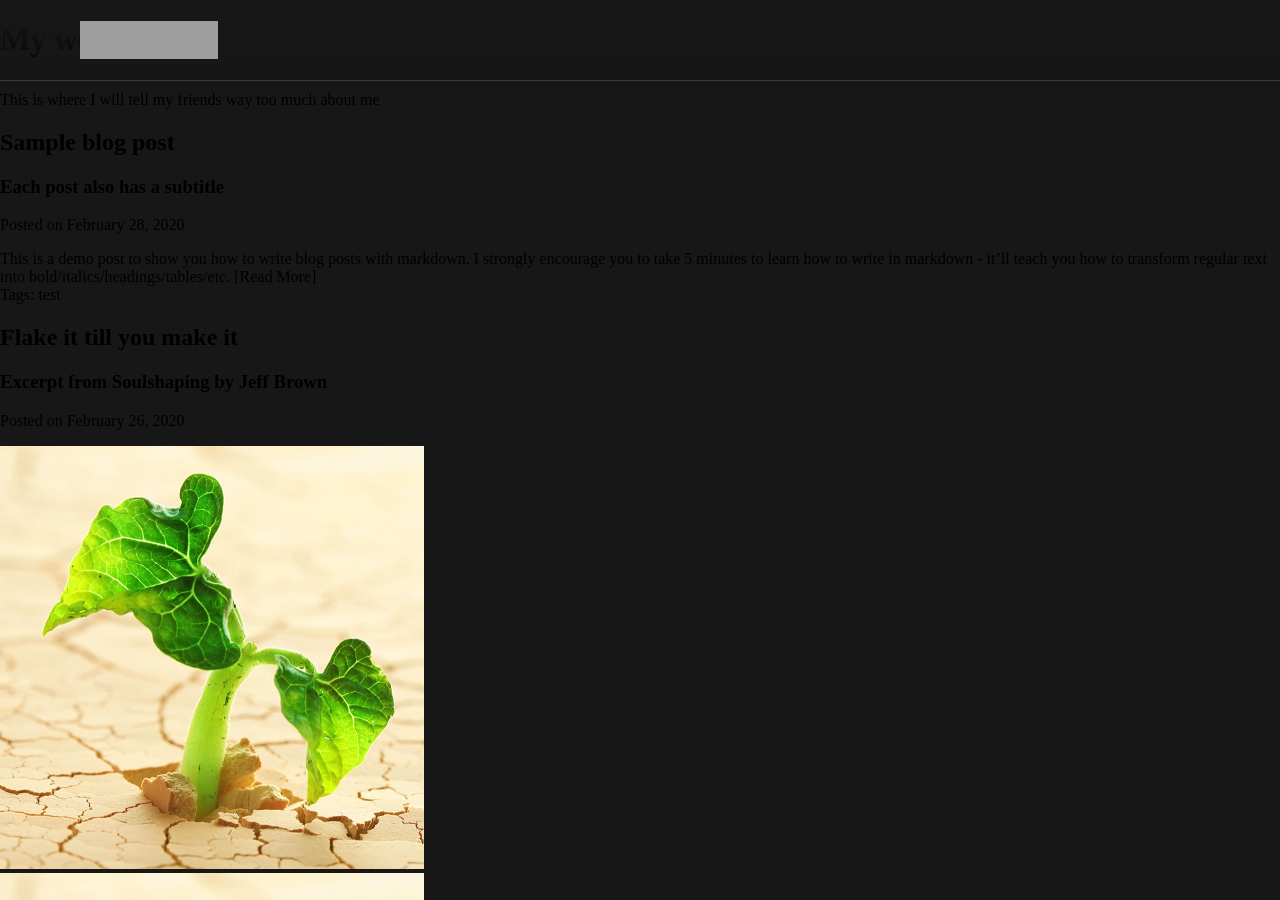
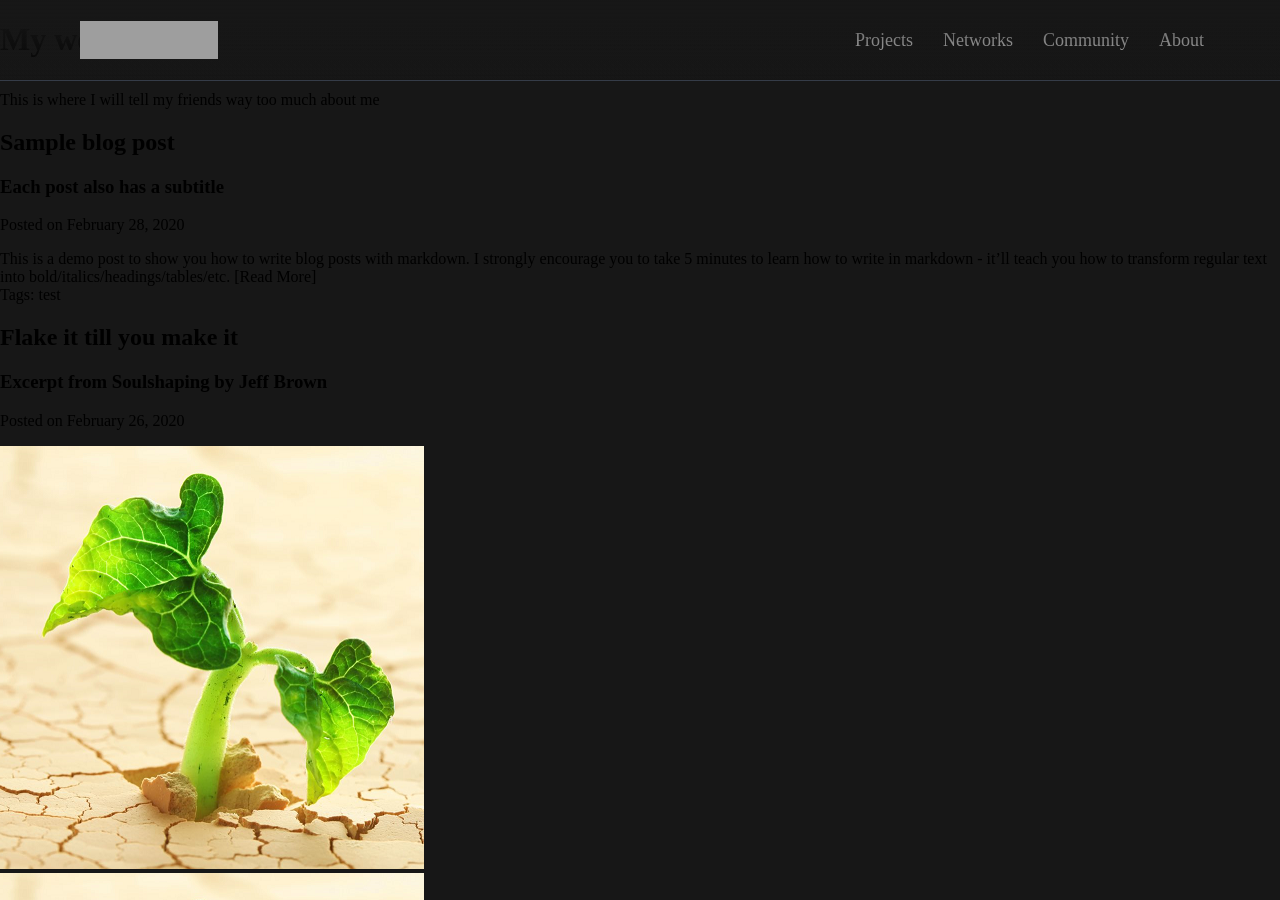
Before and after one commit to King860810/newweb, a Jekyll site: the page built from index.html, in a window 1280 px wide and 900 px high. Built offline with Jekyll 4.4.1, drawn with Linux system fonts in a browser that asks for light colours; the list of posts is cut into pages by our own code; grey boxes are pictures that could not be loaded.

Commit message:
Update nav.html

```diff
--- a/_includes/nav.html
+++ b/_includes/nav.html
@@ -5,11 +5,11 @@
 			<nav class="navbar">
 				<ul class="nav">
 					{%- for link in site.navbar-links -%}
-        			{%- if link[1].first %}
+
 					<li class="">
 						<a href="{{ link[1] | relative_url }}" class="home-current">{{ link[0] }}</a>
 					</li>
-					{%- endif -%}
+
                     {%- endfor -%}
 				</ul>
 			</nav>
```
